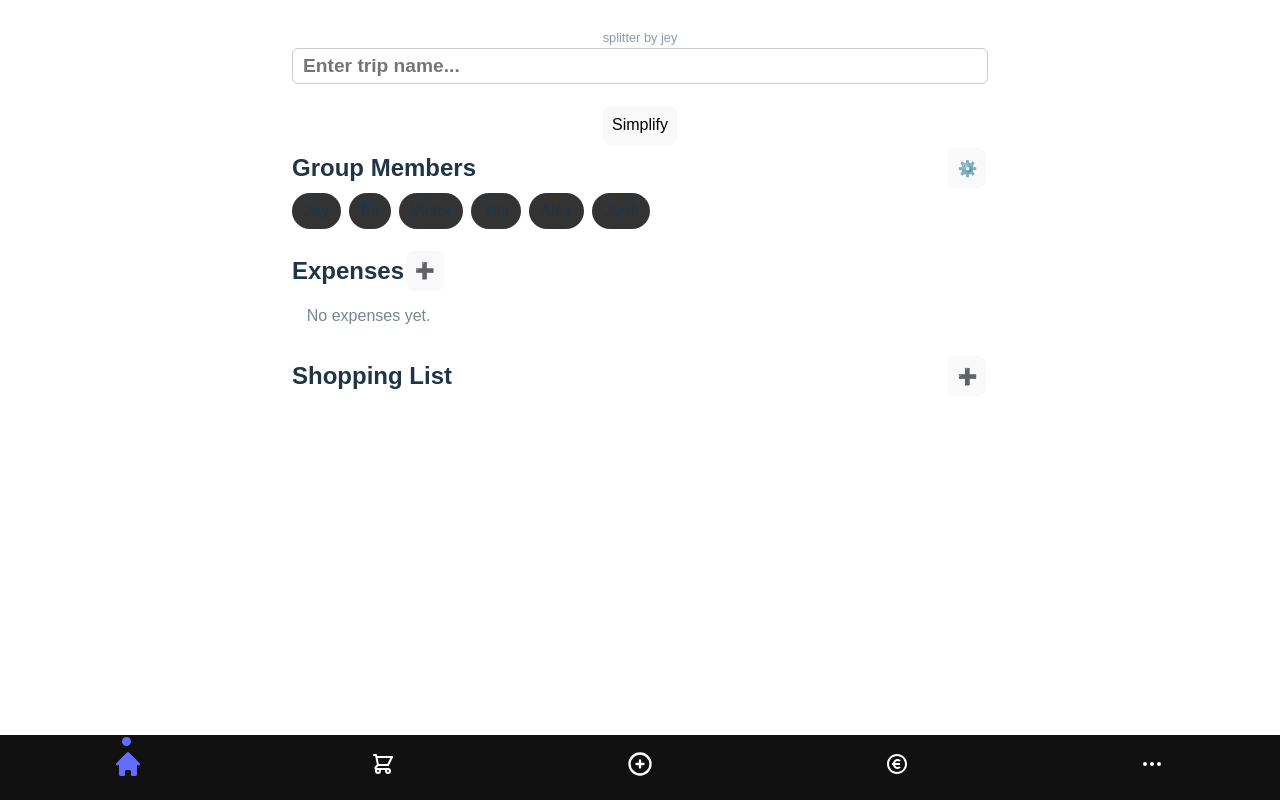
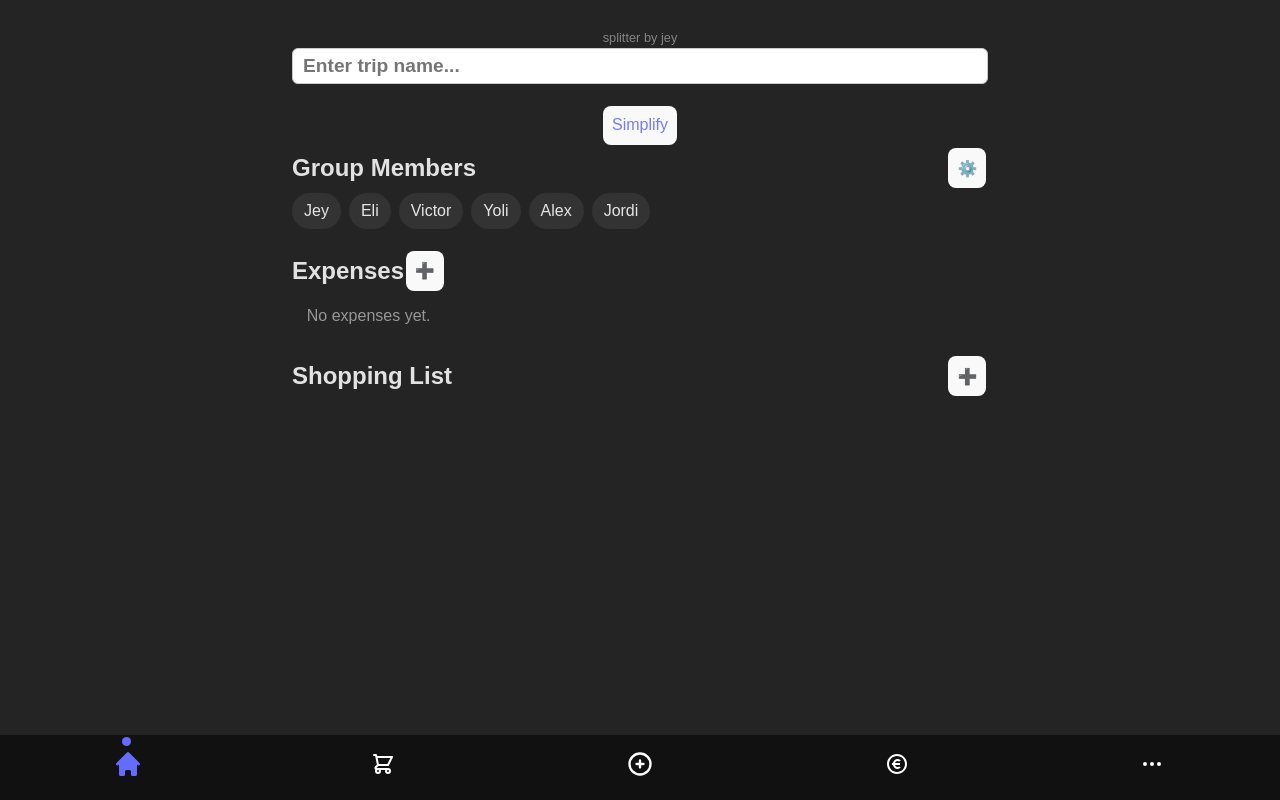
Before and after one commit to jey-me/Split-jey, a React (Vite) app: page / in a window 1280 px wide. Built offline with nearby package versions, Linux system fonts and the light colour scheme.

Commit message:
patch for light mode

```diff
--- a/src/index.css
+++ b/src/index.css
@@ -88,19 +88,22 @@ button:focus-visible {
   outline: 2px solid #646cff;
 }
 
-/* Light mode overrides */
+/* Light mode overrides -----to be tested at the end-----  */
 @media (prefers-color-scheme: light) {
-  :root {
+ /* :root {
     color: #213547;
     background-color: #ffffff;
   }
+    */
   a:hover {
     color: #747bff;
   }
   button {
     background-color: #f9f9f9;
+    color: #747bff;
   }
 }
+
 
 /* Transitions */
 .fade-out {
```
